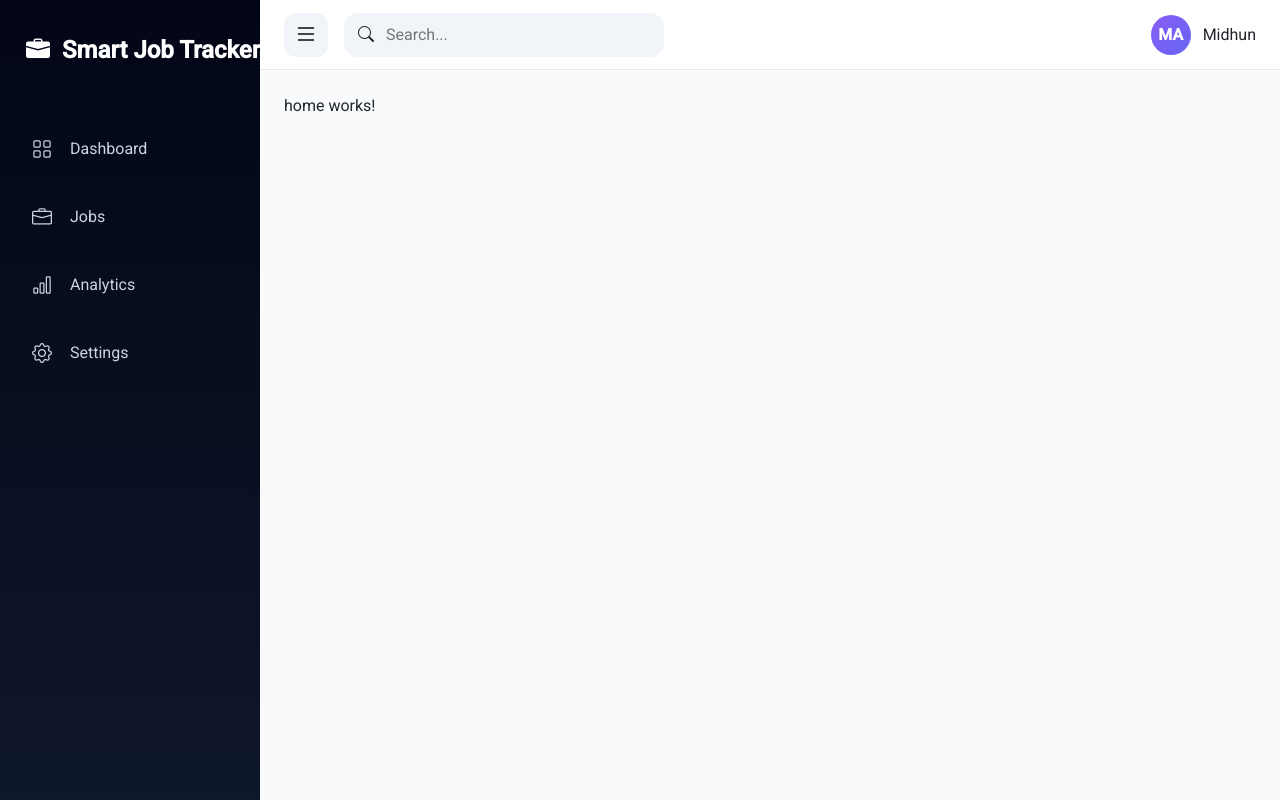
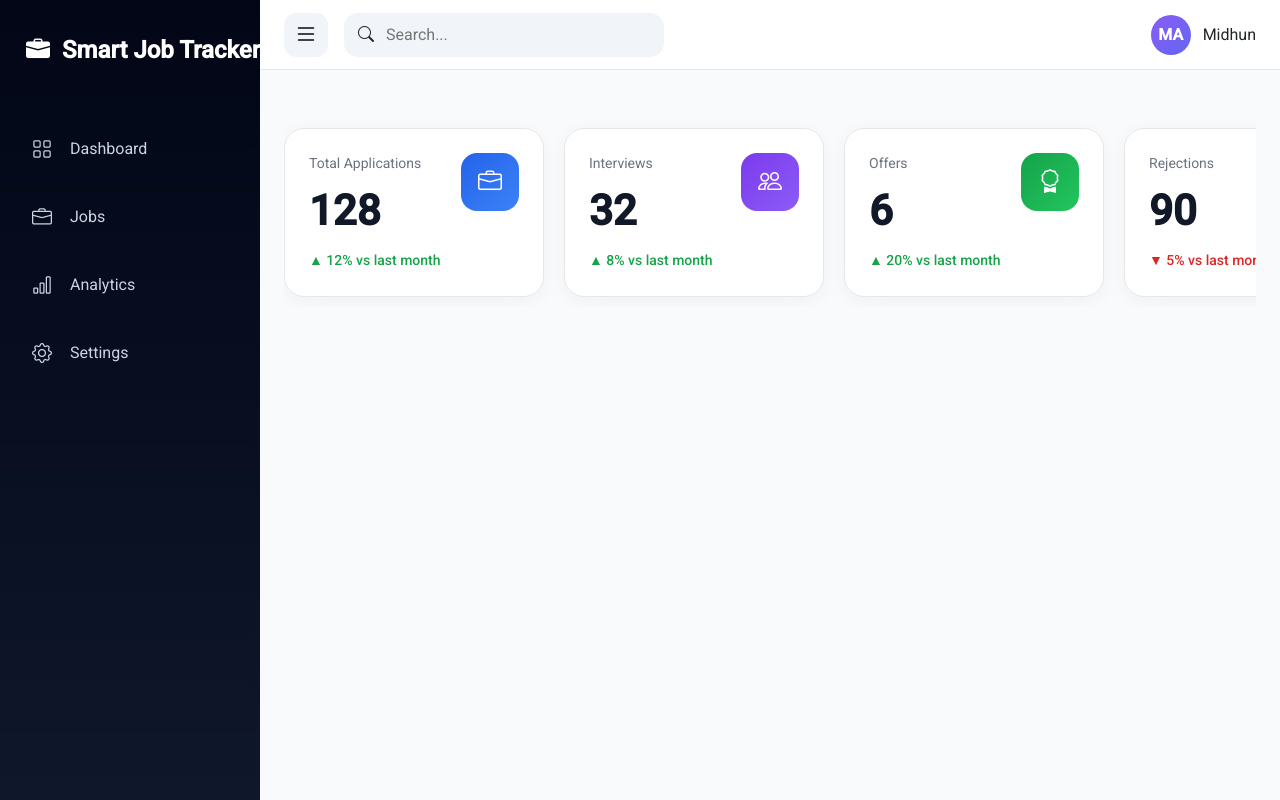
Before and after one commit to MIDHUNASHOK/smart-job-tracker, an Angular app: page /dashboard in a window 1280 px wide. Built offline with nearby package versions, Linux system fonts and the light colour scheme.

Commit message:
section one-status bar implementation

```diff
--- a/src/app/features/dashboard/home/home.component.html
+++ b/src/app/features/dashboard/home/home.component.html
@@ -1 +1,68 @@
-<p>home works!</p>
+<section class="py-4">
+
+    <div class="stats-scroll-container">
+
+      <!-- CARD -->
+
+      <div
+        class="stats-card"
+        *ngFor="let card of statsCards"
+      >
+
+        <div class="card-top">
+
+          <!-- LEFT -->
+
+          <div>
+
+            <p class="card-title">
+              {{ card.title }}
+            </p>
+
+            <h2>
+              {{ card.value }}
+            </h2>
+
+            <!-- GROWTH -->
+
+            <span
+              [ngClass]="card.type"
+            >
+
+              {{
+                card.type === 'negative'
+                  ? '▼'
+                  : card.type === 'warning'
+                  ? '●'
+                  : '▲'
+              }}
+
+              {{ card.growth }}
+              vs last month
+
+            </span>
+
+          </div>
+
+          <!-- ICON -->
+
+          <div
+            class="card-icon"
+            [ngClass]="card.color"
+          >
+
+            <i
+              class="bi"
+              [ngClass]="'bi-' + card.icon"
+            >
+            </i>
+
+          </div>
+
+        </div>
+
+      </div>
+
+    </div>
+
+  </section>
--- a/src/app/features/dashboard/home/home.component.scss
+++ b/src/app/features/dashboard/home/home.component.scss
@@ -0,0 +1,216 @@
+/* SCROLL CONTAINER */
+
+.stats-scroll-container {
+    scroll-snap-type: x mandatory;
+    display: flex;
+
+    gap: 20px;
+
+    overflow-x: auto;
+    overflow-y: hidden;
+
+    padding: 10px 0;
+
+    scroll-behavior: smooth;
+
+    scrollbar-width: none;
+
+    -ms-overflow-style: none;
+
+  }
+
+  .stats-scroll-container::-webkit-scrollbar {
+    display: none;
+  }
+
+  /* CARD */
+
+  .stats-card {
+    scroll-snap-align: start;
+    min-width: 260px;
+    cursor: pointer;
+
+    flex: 0 0 auto;
+
+    background: #ffffff;
+
+    border-radius: 20px;
+
+    padding: 24px;
+
+    border: 1px solid #e5e7eb;
+
+    box-shadow:
+      0 4px 20px rgba(0,0,0,0.04);
+
+    transition: all 0.3s ease;
+
+  }
+
+  .stats-card:hover {
+
+    // transform: translateY(-4px);
+    transform: translateY(-6px) scale(1.02);
+
+    box-shadow:
+      0 12px 30px rgba(0,0,0,0.08);
+
+  }
+
+  /* TOP */
+
+  .card-top {
+
+    display: flex;
+    justify-content: space-between;
+    align-items: flex-start;
+
+  }
+
+  /* TITLE */
+
+  .card-title {
+
+    font-size: 14px;
+
+    color: #6b7280;
+
+    margin-bottom: 12px;
+
+  }
+
+  /* VALUE */
+
+  .stats-card h2 {
+
+    font-size: 42px;
+    font-weight: 700;
+
+    margin-bottom: 12px;
+
+    color: #111827;
+
+  }
+
+  /* GROWTH */
+
+  .positive {
+
+    color: #16a34a;
+
+    font-size: 14px;
+    font-weight: 500;
+
+  }
+
+  .negative {
+
+    color: #dc2626;
+
+    font-size: 14px;
+    font-weight: 500;
+
+  }
+  .warning {
+
+    color: #ca8a04;
+
+    font-size: 14px;
+    font-weight: 500;
+
+  }
+
+  /* ICON */
+
+  .card-icon {
+
+    width: 58px;
+    height: 58px;
+
+    border-radius: 16px;
+
+    display: flex;
+    justify-content: center;
+    align-items: center;
+
+  }
+
+  .card-icon i {
+
+    color: white;
+
+    font-size: 24px;
+
+  }
+
+
+  /* COLORS */
+
+  .blue {
+
+    background: linear-gradient(
+      135deg,
+      #2563eb,
+      #3b82f6
+    );
+
+  }
+
+  .purple {
+
+    background: linear-gradient(
+      135deg,
+      #7c3aed,
+      #8b5cf6
+    );
+
+  }
+
+  .green {
+
+    background: linear-gradient(
+      135deg,
+      #16a34a,
+      #22c55e
+    );
+
+  }
+
+  .red {
+
+    background: linear-gradient(
+      135deg,
+      #dc2626,
+      #ef4444
+    );
+
+  }
+  .yellow {
+
+    background: linear-gradient(
+      135deg,
+      #f59e0b,
+      #fbbf24
+    );
+
+  }
+
+  /* MOBILE */
+
+  @media (max-width: 768px) {
+
+    .stats-card {
+
+      min-width: 220px;
+
+      padding: 20px;
+
+    }
+
+    .stats-card h2 {
+
+      font-size: 34px;
+
+    }
+
+  }
--- a/src/app/features/dashboard/home/home.component.ts
+++ b/src/app/features/dashboard/home/home.component.ts
@@ -7,4 +7,52 @@ import { Component } from '@angular/core';
 })
 export class HomeComponent {
 
+  statsCards = [
+
+    {
+      title: 'Total Applications',
+      value: 128,
+      growth: '12%',
+      type: 'positive',
+      icon: 'briefcase',
+      color: 'blue'
+    },
+
+    {
+      title: 'Interviews',
+      value: 32,
+      growth: '8%',
+      type: 'positive',
+      icon: 'people',
+      color: 'purple'
+    },
+
+    {
+      title: 'Offers',
+      value: 6,
+      growth: '20%',
+      type: 'positive',
+      icon: 'award',
+      color: 'green'
+    },
+
+    {
+      title: 'Rejections',
+      value: 90,
+      growth: '5%',
+      type: 'negative',
+      icon: 'x-circle',
+      color: 'red'
+    },
+
+    {
+      title: 'Pending',
+      value: 60,
+      growth: '8%',
+      type: 'warning',
+      icon: 'hourglass-split',
+      color: 'yellow'
+    }
+
+  ];
 }
```
